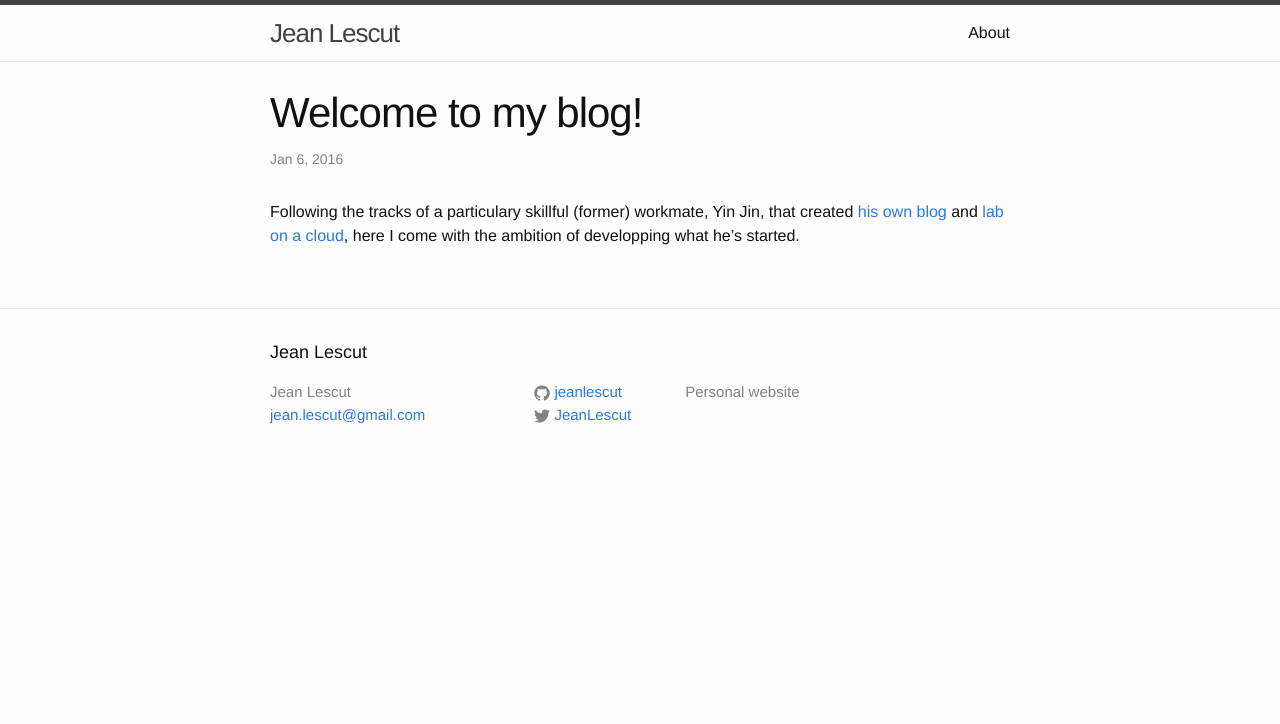
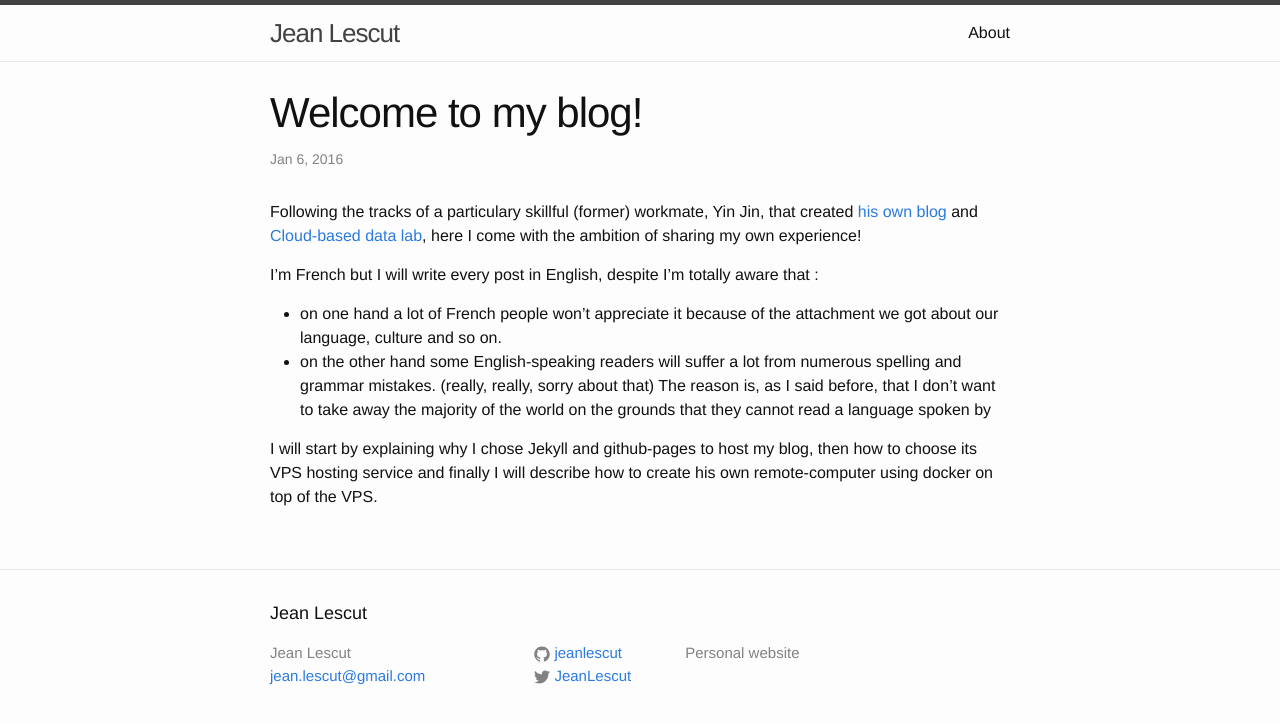
Before and after one commit to JeanLescut/jeanlescut.github.io, a Jekyll site: the page built from _posts/2016-01-06-welcome-to-my-blog.markdown, in a window 1280 px wide. Shown: the top 724 px of the page. Built offline with Jekyll 4.4.1, drawn with Linux system fonts in a browser that asks for light colours.

Commit message:
first articles

```diff
--- a/_posts/2016-01-06-welcome-to-my-blog.markdown
+++ b/_posts/2016-01-06-welcome-to-my-blog.markdown
@@ -4,7 +4,14 @@ title:  "Welcome to my blog!"
 date:   2016-01-06 18:32:42 +0100
 ---
 
-Following the tracks of a particulary skillful (former) workmate, Yin Jin, that created [his own blog][yi-blog] and [lab on a cloud][yi-lab], here I come with the ambition of developping what he's started.
+Following the tracks of a particulary skillful (former) workmate, Yin Jin, that created [his own blog][yi-blog] and [Cloud-based data lab][yi-lab], here I come with the ambition of sharing my own experience!
+
+I'm French but I will write every post in English, despite I'm totally aware that :
+- on one hand a lot of French people won't appreciate it because of the attachment we got about our language, culture and so on.
+- on the other hand some English-speaking readers will suffer a lot from numerous spelling and grammar mistakes. (really, really, sorry about that)
+The reason is, as I said before, that I don't want to take away the majority of the world on the grounds that they cannot read a language spoken by
+
+I will start by explaining why I chose Jekyll and github-pages to host my blog, then how to choose its VPS hosting service and finally I will describe how to create his own remote-computer using docker on top of the VPS.
 
 [yi-blog]: http://jinyi.me/
 [yi-lab]: http://lab.jinyi.me/
```
Also changed, not shown: 1 other file.
